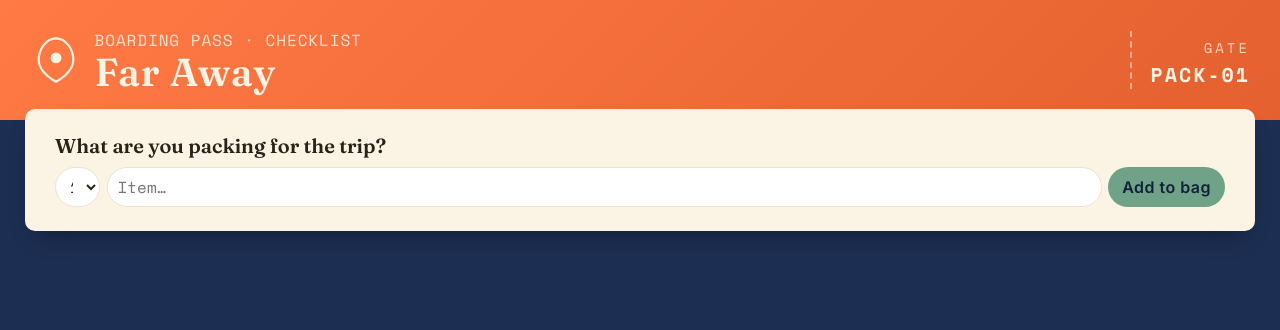
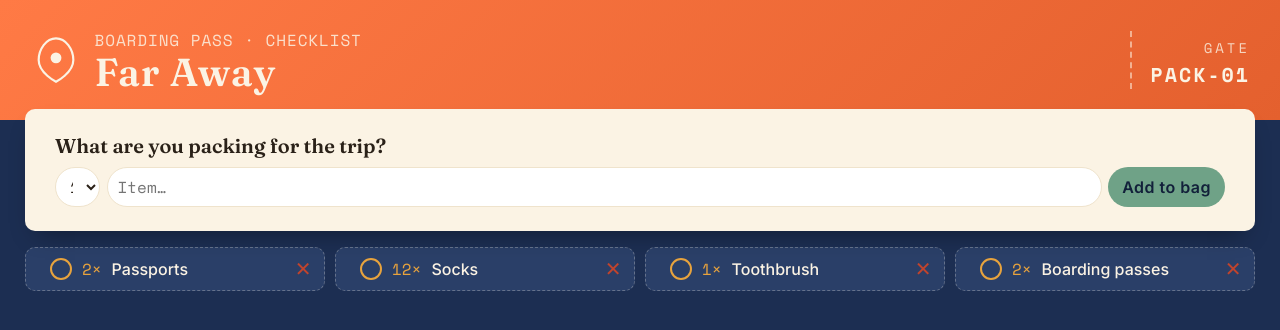
Before and after one commit to mrddove/bording-pass-checklist, a React (Vite) app: page / in a window 1280 px wide. Shown: the top 330 px of the page. Built offline with nearby package versions, Linux system fonts and the light colour scheme.

Commit message:
Added PackingList component to the App.tsx

```diff
--- a/src/App.tsx
+++ b/src/App.tsx
@@ -1,11 +1,13 @@
 import Header from './Components/Header'
 import PackingForm from './Components/PackingForm'
+import PackingList from './Components/PackingList'
 
 function App() {
   return (
     <>
       <Header />
       <PackingForm />
+      <PackingList />
     </>
   )
 }
```
